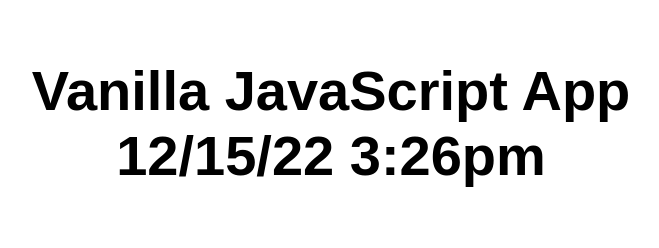
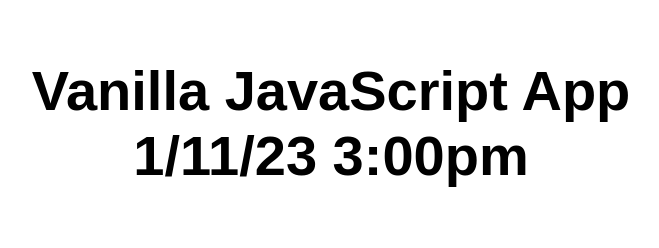
Before and after one commit to mkarmark/vanilla-basic-1, a plain HTML site: page src/index.html in a window 1280 px wide. Shown: the whole page, without its empty margins (309-968 px from the left). Drawn offline with Linux system fonts and the light colour scheme.

Commit message:
Update index.html

```diff
--- a/src/index.html
+++ b/src/index.html
@@ -10,7 +10,7 @@
 
 <body>
   <main>
-    <h1>Vanilla JavaScript App 12/15/22 3:26pm</h1>
+    <h1>Vanilla JavaScript App 1/11/23 3:00pm</h1>
   </main>
 </body>
 
```
